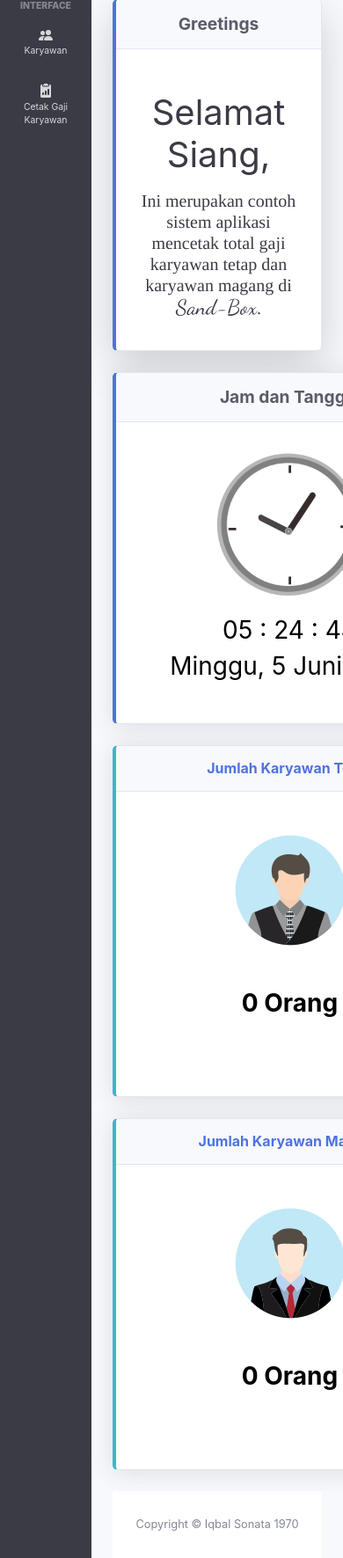
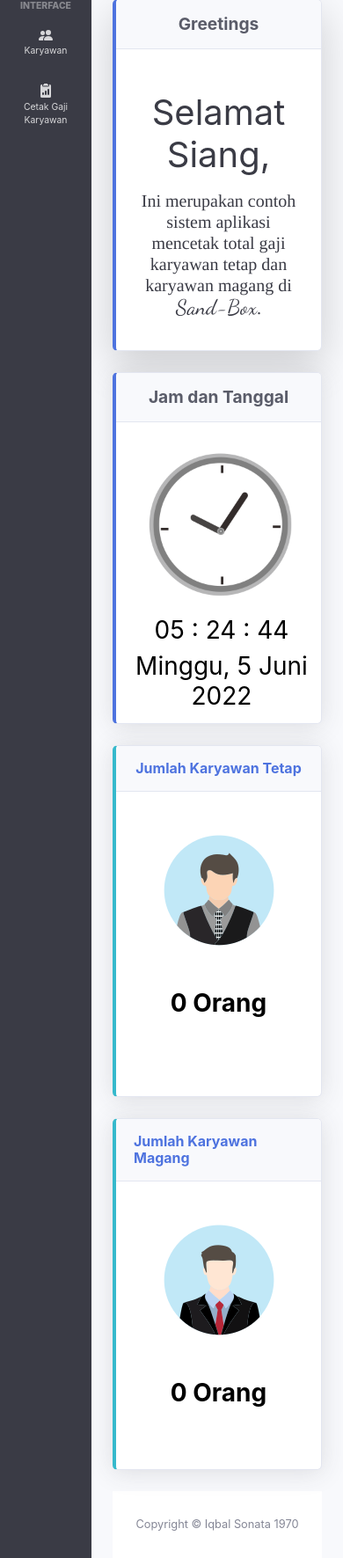
Before and after one commit to Iqbalsonata30/Codeigniter3-SalariesEmployeesAndInternships, a CodeIgniter app: page /UAS/Home in a window 390 px wide. Shown: the part 153-1924 px from the top of the page at 88% size. Run offline with CodeIgniter, Linux system fonts and the light colour scheme; the visitor is signed in with stand-in values (Sample User, id 1); data that the repository does not hold is empty; some libraries are stand-ins or nearby versions; some web fonts are replaced.

Commit message:
Make Responsive Cards on Home

```diff
--- a/application/views/Homes/index.php
+++ b/application/views/Homes/index.php
@@ -18,7 +18,7 @@
       </div>
     </div>
     <div class="col-lg-5">
-      <div class="card border-left-primary shadow mb-4" style="width: 25rem;height:25rem;">
+      <div class="card border-left-primary shadow mb-4" style="height:25rem;">
         <div class="card-header py-3 d-flex flex-row align-items-center justify-content-between">
           <h6 class="m-auto font-weight-bold text-dark text-lg"> Jam dan Tanggal</h6>
         </div>
@@ -32,9 +32,9 @@
       </div>
     </div>
   </div>
-  <div class="row justify-content-center">
-    <div class="col-lg-5">
-      <div class="card border-left-info shadow mb-4" style="width: 25rem;height:25rem;">
+  <div class="row" style="justify-content:center;">
+    <div class="col-lg-5  ">
+      <div class="card border-left-info shadow mb-4" style="height:25rem;">
         <div class="card-header py-3 d-flex flex-row align-items-center justify-content-between">
           <h6 class="m-auto font-weight-bold text-primary "> Jumlah Karyawan Tetap</h6>
         </div>
@@ -49,7 +49,7 @@
       </div>
     </div>
     <div class="col-lg-5">
-      <div class="card border-left-info shadow mb-4" style="width: 25rem;height:25rem;">
+      <div class="card border-left-info shadow mb-4" style="height:25rem;">
         <div class="card-header py-3 d-flex flex-row align-items-center justify-content-between">
           <h6 class="m-auto font-weight-bold text-primary">Jumlah Karyawan Magang</h6>
         </div>
```
